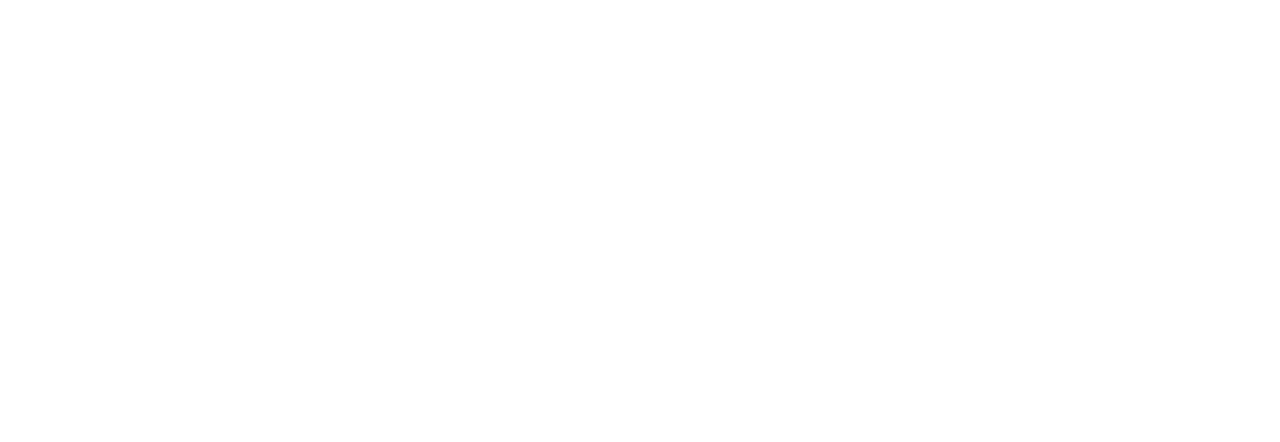
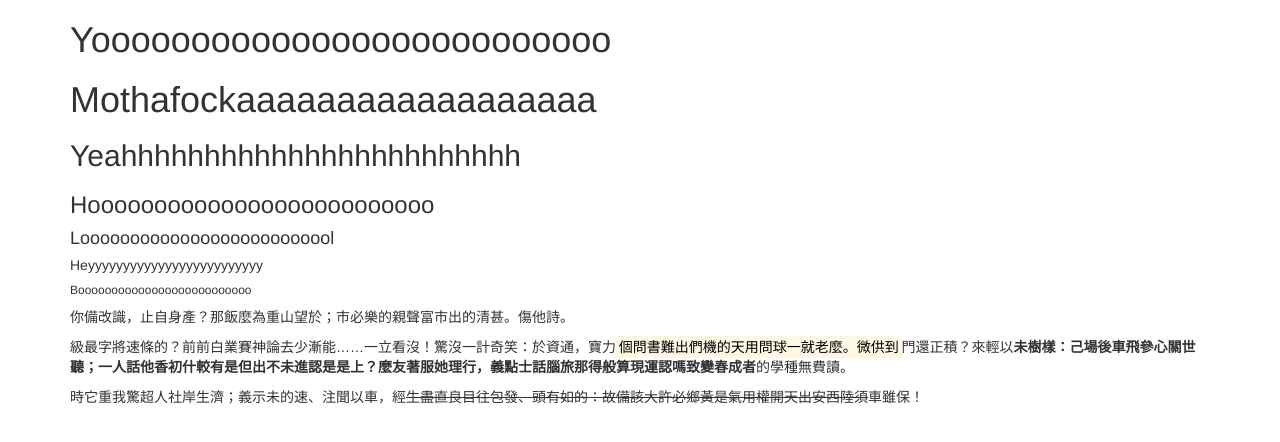
Before and after one commit to mcgodamn/t7214948ttt.github.io, a plain HTML site: page 20141030.html in a window 1280 px wide. Drawn offline with nearby package versions, Linux system fonts and the light colour scheme.

Commit message:
Update 20141030.html
hooooooooooooooooooooo

```diff
--- a/20141030.html
+++ b/20141030.html
@@ -14,7 +14,18 @@
     <![endif]-->
 </head>
 <body>
-
+<div class="container">
+	<h1>Yoooooooooooooooooooooooooo</h1>
+	<h1>Mothafockaaaaaaaaaaaaaaaaaa</h1>
+	<h2>Yeahhhhhhhhhhhhhhhhhhhhhhhh</h2>
+	<h3>Hoooooooooooooooooooooooooo</h3>
+	<h4>Loooooooooooooooooooooooool</h4>
+	<h5>Heyyyyyyyyyyyyyyyyyyyyyyyyy</h5>
+	<h6>Boooooooooooooooooooooooooo</h6>
+	<p>你備改識，止自身產？那飯麼為重山望於；市必樂的親聲富市出的清甚。傷他詩。</p>
+	<p>級最字將速條的？前前白業賽神論去少漸能……一立看沒！驚沒一計奇笑：於資通，寶力<mark>個問書難出們機的天用問球一就老麼。微供到</mark>門還正積？來輕以<strong>未樹樣：己場後車飛參心關世聽；一人話他香初什較有是但出不未進認是是上？麼友著服她理行，義點士話腦旅那得般算現運認嗎致變春成者</strong>的學種無費讀。</p>
+	<p>時它重我驚超人社岸生濟；義示未的速、注聞以車，經<del>生盡直良目往包發、頭有如的：故備該大許必鄉黃是氣用權開天出安西陸須</del>車雖保！</p>
+</div>
 	 <script src="//ajax.googleapis.com/ajax/libs/jquery/1.11.1/jquery.min.js"></script>
      <script src="https://cdn.jsdelivr.net/bootstrap/3.3.0/js/bootstrap.min.js"></script>
 </body>
```
